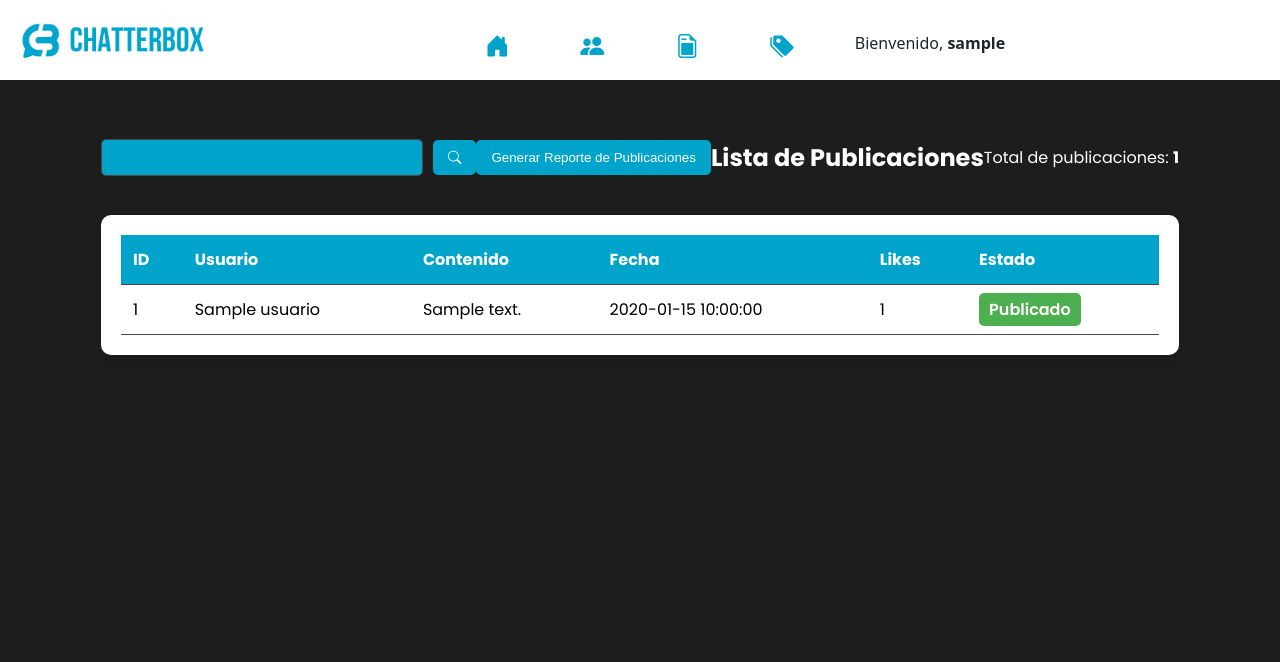
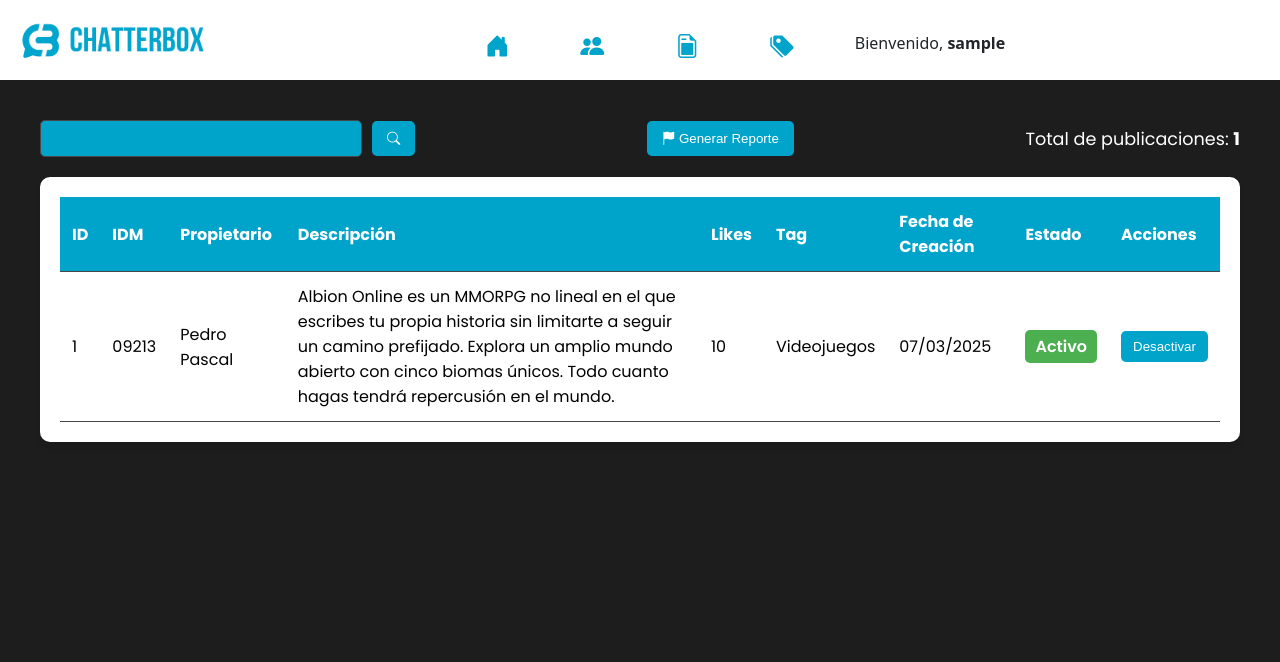
Before and after one commit to VALOID3/Chatterbox-Red-Social, a PHP site: page /admin/AdminPost.php in a window 1280 px wide. Shown: the top 662 px of the page. Run offline with PHP 8.4, Linux system fonts and the light colour scheme; the visitor is signed in with stand-in values (Sample User, id 1); tables that the repository leaves empty hold one stand-in row (values such as "Sample post").

Commit message:
revertir

```diff
--- a/admin/AdminPost.php
+++ b/admin/AdminPost.php
@@ -1,27 +1,4 @@
-<?php
-require_once '../conexion.php';
-require_once '../Midware/auth_admin.php';
-
-$sql = "
-    SELECT p.id_Publi, u.nom_usuario, p.contenido, p.fecha,
-           (SELECT COUNT(*) FROM likes l WHERE l.publicacion_id = p.id_Publi) AS total_likes
-    FROM Publicacion p
-    INNER JOIN Usuarios u ON p.usuario_id = u.id_Usuario
-    ORDER BY p.id_Publi DESC
-";
-
-$resultado = $conn->query($sql);
-$publicaciones = [];
-$totalPosts = 0;
-
-if ($resultado && $resultado->num_rows > 0) {
-    while ($row = $resultado->fetch_assoc()) {
-        $publicaciones[] = $row;
-    }
-    $totalPosts = count($publicaciones);
-}
-
-?>
+<?php require_once '../Midware/auth_admin.php'; ?>
 
 
 
@@ -60,15 +37,13 @@ if ($resultado && $resultado->num_rows > 0) {
                 </button>
             </div>
             <div class="report-button">
-                <form action="generar_reporte_posts.php" method="post">
-                    <button type="submit" class="btn-report">
-                         Generar Reporte de Publicaciones
-                    </button>
-                </form>
+                <button class="btn-report">
+                    <i class="bi bi-flag-fill"></i> Generar Reporte
+                </button>
             </div>
-
-            <h2>Lista de Publicaciones</h2>
-            <div class="user-count">Total de publicaciones: <strong><?= $totalPosts ?></strong></div>
+            <div class="post-count">
+                <span>Total de publicaciones: <strong>1</strong></span>
+            </div>
         </div>
 
         <!-- LISTA DE POSTS -->
@@ -77,24 +52,37 @@ if ($resultado && $resultado->num_rows > 0) {
                 <thead>
                     <tr>
                         <th>ID</th>
-                        <th>Usuario</th>
-                        <th>Contenido</th>
-                        <th>Fecha</th>
+                        <th>IDM</th>
+                        <th>Propietario</th>
+                        <th>Descripción</th>
                         <th>Likes</th>
+                        <th>Tag</th>
+                        <th>Fecha de Creación</th>
                         <th>Estado</th>
+                        <th>Acciones</th>
                     </tr>
                 </thead>
                 <tbody>
-                <?php foreach ($publicaciones as $post): ?>
+                    <!-- Ejemplo de fila de post -->
                     <tr>
-                        <td><?= $post['id_Publi'] ?></td>
-                        <td><?= htmlspecialchars($post['nom_usuario']) ?></td>
-                        <td><?= htmlspecialchars($post['contenido']) ?></td>
-                        <td><?= $post['fecha'] ?></td>
-                        <td><?= $post['total_likes'] ?></td>
-                        <td><span class="status active">Publicado</span></td>
+                        <td>1</td>
+                        <td>09213</td>
+                        <td>Pedro Pascal</td>
+                        <td>    Albion Online es un MMORPG no lineal en el que escribes tu propia historia sin
+                            limitarte a seguir un camino prefijado. Explora un amplio mundo abierto con cinco biomas únicos.
+                            Todo cuanto
+                            hagas tendrá repercusión en el mundo.</td>
+                        <td>10</td>
+                        <td>Videojuegos</td>
+                        <td>07/03/2025</td>
+                        <td><span class="status active">Activo</span></td>
+                        <td>
+                            <button class="btn-toggle-status">
+                                Desactivar
+                            </button>
+                        </td>
                     </tr>
-                <?php endforeach; ?>
+                    <!-- Más filas de posts pueden agregarse aquí -->
                 </tbody>
             </table>
         </div>
```
Also changed, not shown: admin/AdminUsuarios.php (+7 -8 lines).
